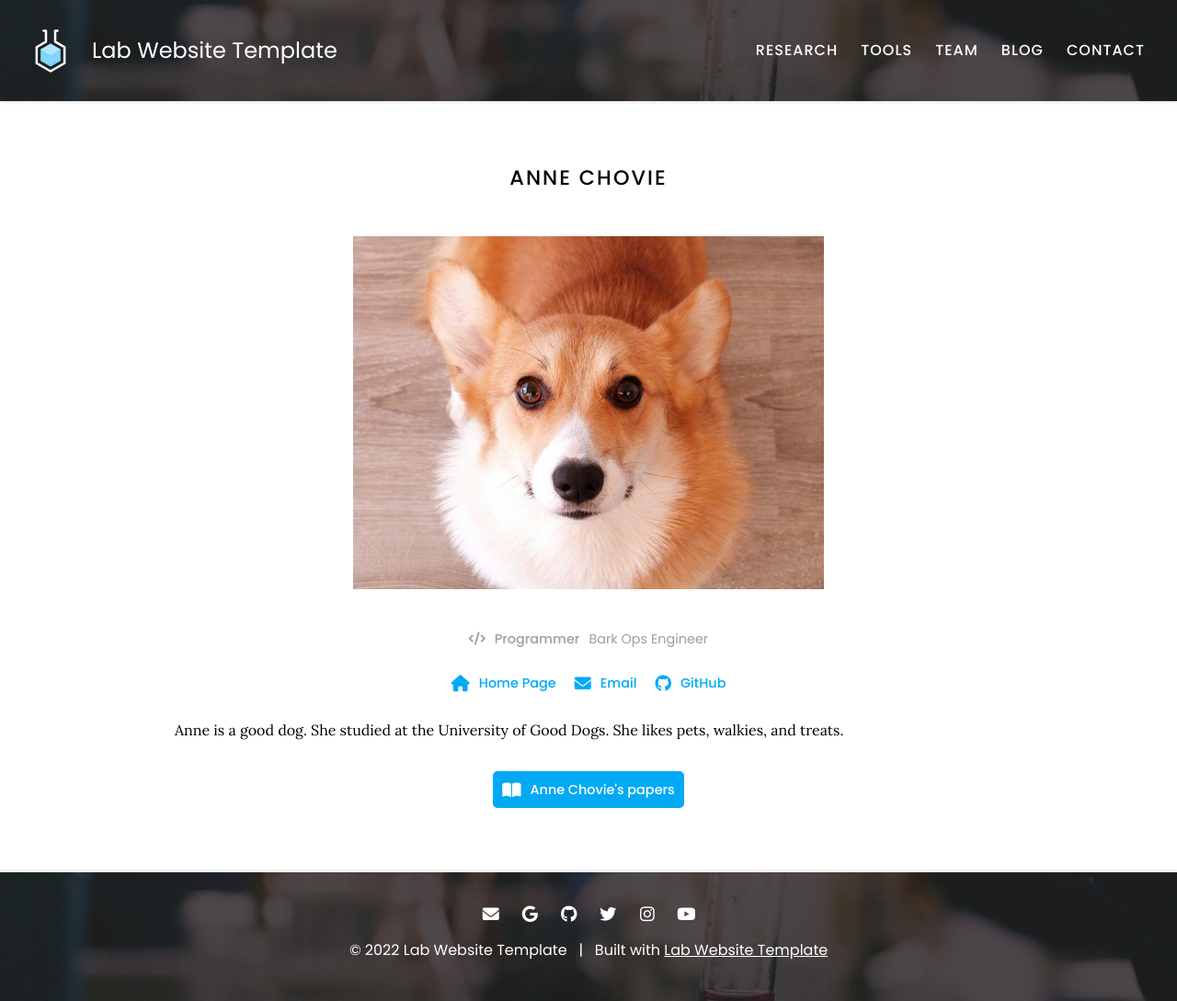
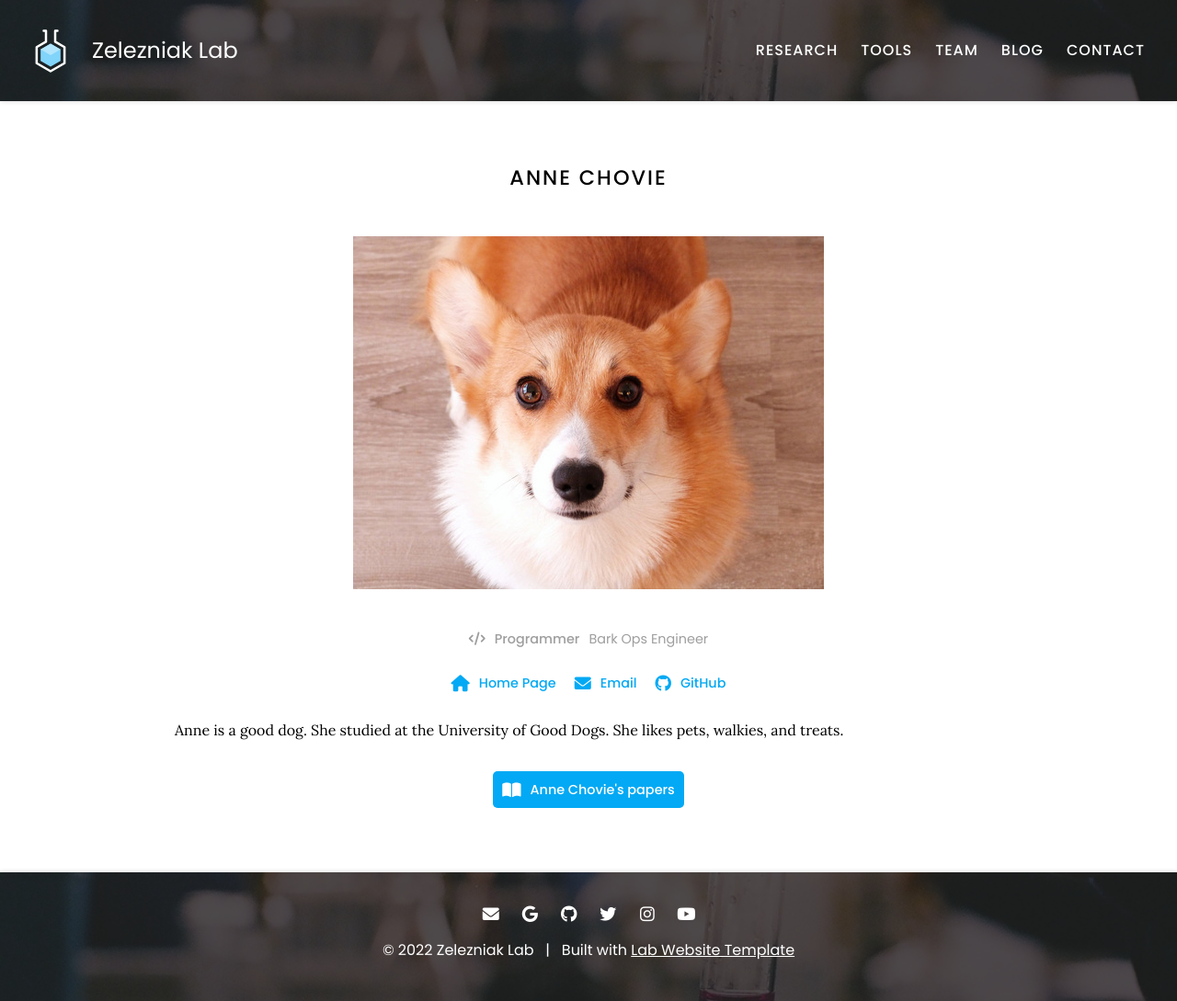
Before and after one commit to zelezniak-lab/zelezniak-lab.github.io, a Jekyll site: the page built from _members/anne-chovie.md, in a window 1280 px wide. Shown: the whole page at 92% size. Built offline with Jekyll 4.4.1, drawn with Linux system fonts in a browser that asks for light colours; some of the changed lines change nothing that is shown.

Commit message:
Edits config

```diff
--- a/_config.yaml
+++ b/_config.yaml
@@ -1,8 +1,8 @@
 ### basic settings
 
 # site properties and page defaults
-title: Lab Website Template
-description: An easy-to-use, flexible website template for labs, with automatic citations, GitHub tag imports, pre-built components, and more.
+title: Zelezniak Lab
+description: blablabll
 logo: images/logo.svg
 header: images/background.jpg
 footer: images/background.jpg
@@ -10,12 +10,12 @@
 
 # site social media and other links
 links:
-  email: jane.smith@your-lab.com
-  google-scholar: Jane Smith
-  github: your-lab
-  twitter: YourLabHandle
-  instagram: YourLabHandle
-  youtube: YourLabChannel
+  email: aleksej.zelezniak@chalmers.se
+  google-scholar: Aleksej Zelezniak
+  github: https://github.com/zelezniak-lab/
+  twitter: azelezniak
+  instagram: ""
+  youtube: ""
 
 ### advanced settings
 
```
